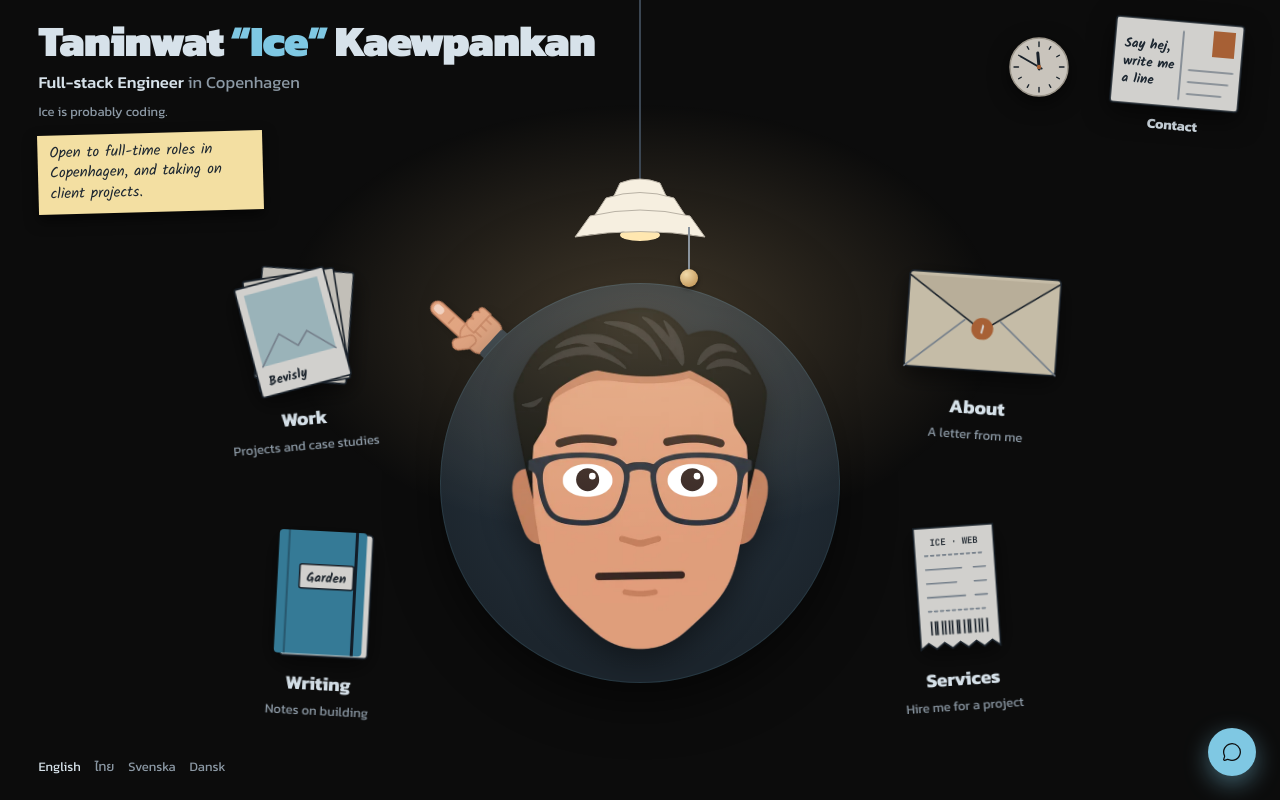
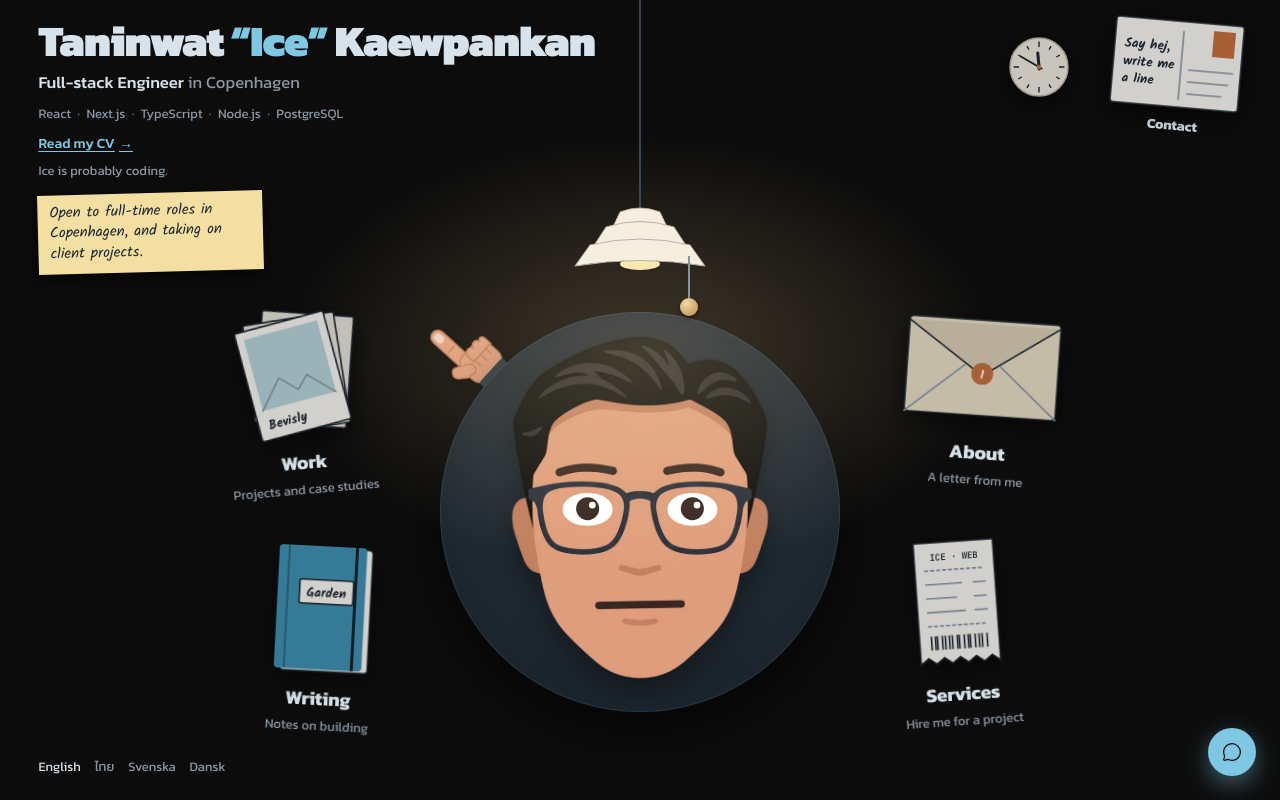
Before and after one commit to Taninwat-55/my-portfolio, a Next.js app: page / in a window 1280 px wide. Built offline with nearby package versions, Linux system fonts and the light colour scheme.

Commit message:
Show the stack and a CV link on the homepage's first screen
Recruiters scan for stack keywords and the CV in seconds, and both sat
behind a click: the stack on the back of a print, the CV at the end of
the About letter. Every stack item is already in cvData.skills.

```diff
--- a/app/components/clock/ClockHome.tsx
+++ b/app/components/clock/ClockHome.tsx
@@ -566,6 +566,14 @@ export function ClockHome({
             <p className={styles.role}>
               <strong>{siteContent.roleLabel}</strong> in Copenhagen
             </p>
+            <ul className={styles.stack} aria-label="Stack">
+              {clockContent.stack.map((item) => (
+                <li key={item}>{item}</li>
+              ))}
+            </ul>
+            <Link className={styles.topCv} href={clockContent.cvLink.href}>
+              {clockContent.cvLink.label} <span aria-hidden="true">→</span>
+            </Link>
             {/* Always rendered, so the line's height is reserved before the
                 client knows the time and nothing below it jumps. The time
                 itself is on the wall clock. */}
--- a/app/components/clock/clock.module.css
+++ b/app/components/clock/clock.module.css
@@ -84,6 +84,43 @@
 .role strong {
   color: var(--ink);
   font-weight: 500;
+}
+
+/* The stack and the CV link: what a recruiter scans for, without a click. */
+.stack {
+  display: flex;
+  flex-wrap: wrap;
+  margin: 0;
+  padding: 0;
+  list-style: none;
+  font-size: 13px;
+  color: var(--ink-soft);
+}
+/* The dot is a separator, not content: the alt text after "/" keeps screen
+   readers from announcing it. It trails its item so a wrapped line never
+   starts with one. */
+.stack li:not(:last-child)::after {
+  content: "·" / "";
+  margin-inline: 0.5em;
+}
+.topCv {
+  display: inline-flex;
+  align-items: center;
+  gap: 0.3em;
+  min-height: 44px;
+  margin-block: -10px;
+  color: var(--accent);
+  font-size: 14px;
+  font-weight: 500;
+  text-decoration: underline;
+  text-underline-offset: 3px;
+}
+.topCv:hover {
+  text-decoration-thickness: 2px;
+}
+.topCv:focus-visible {
+  outline: 2px solid var(--accent);
+  outline-offset: 2px;
 }
 
 .localTime {
--- a/app/data.ts
+++ b/app/data.ts
@@ -1639,6 +1639,15 @@ export const clockContent = {
    */
   availability: "Open to full-time roles in Copenhagen, and taking on client projects.",
 
+  /**
+   * The stack and the CV, on the first screen. A recruiter scans for these
+   * keywords in seconds, and before 2026-10-17 both sat behind a click (the
+   * stack on the back of a print, the CV at the end of the letter). Every item
+   * is in cvData.skills, so nothing here outruns the CV.
+   */
+  stack: ["React", "Next.js", "TypeScript", "Node.js", "PostgreSQL"],
+  cvLink: { label: "Read my CV", href: "/cv" },
+
   // Order is clockwise from top left, which is also the Tab order.
   objects: [
     { id: "work", label: "Work", sub: "Projects and case studies", href: "/work" },
@@ -1739,8 +1748,8 @@ export const clockContent = {
   letter: {
     greeting: "Hej,",
     signature: "Ice",
-    // The only link on the site to /cv: a recruiter who has read the letter is
-    // ready for the details. The PDF button beside it stays.
+    // A recruiter who has read the letter is ready for the details. The PDF
+    // button beside it stays. The other link to /cv is clockContent.cvLink.
     cvLink: { label: "Read my CV", href: "/cv" },
   },
 } as const;
```
